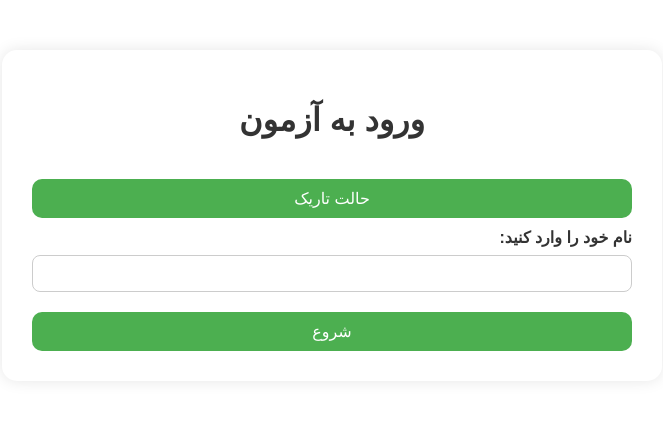
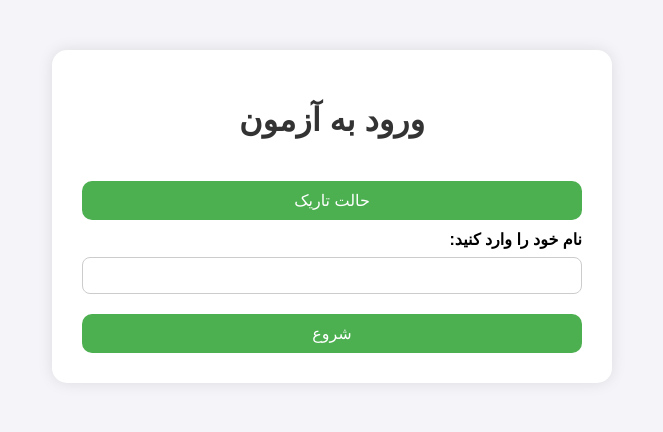
Before and after one commit to BaharForoutannia/Cheating-Detection-System, a Flask app: page / in a window 1280 px wide. Shown: the top 432 px of the page, without its empty margins (308-971 px from the left). Run offline with Flask 3, Linux system fonts and the light colour scheme.

Commit message:
Update style.css

```diff
--- a/static/style.css
+++ b/static/style.css
@@ -1,46 +1,23 @@
-:root {
-  --bg-color: #ffffff;
-  --text-color: #333333;
-  --input-bg: #ffffff;
-  --input-border: #ccc;
-  --button-bg: #4caf50;
-  --button-hover-bg: #45a049;
-
-}
-
 body {
     font-family: Arial, sans-serif;
-    background-color: var(--bg-color);
-    color: var(--text-color);
+    background-color: #f4f4f9;
     margin: 0;
     padding: 0;
-    transition: background-color 0.3s ease, color 0.3s ease;
-}
-
-body.dark-mode {
-  --bg-color: #121212;
-  --text-color: #e0e0e0;
-  --input-bg: #2c2c2c;
-  --input-border: #555555;
-  --button-bg: #357a38;
-  --button-hover-bg: #2e6231;
-
 }
 
 .container {
     width: 90%;
-    max-width: 600px;
+    max-width: 500px;
     margin: 50px auto;
-    background-color: var(--container-bg);
+    background-color: white;
     padding: 30px;
     border-radius: 15px;
     box-shadow: 0 0 15px rgba(0, 0, 0, 0.1);
 }
 
-h1, h2 {
+h1 {
     text-align: center;
-    color: var(--text-color);
-    margin-bottom: 20px;
+    color: #333;
 }
 
 label {
@@ -54,14 +31,12 @@ input[type="text"], textarea {
     padding: 10px;
     margin-top: 8px;
     border-radius: 8px;
-    border: 1px solid var(--input-border);
-    color: var(--text-color);
+    border: 1px solid #ccc;
     box-sizing: border-box;
-    transition: background-color 0.3s ease, border-color 0.3s ease, color 0.3s ease;
 }
 
 button {
-    background-color: var(--button-bg);
+    background-color: #4CAF50;
     color: white;
     padding: 10px 18px;
     margin-top: 20px;
```
Also changed, not shown: other parts of static/style.css (+1 -49 lines).
